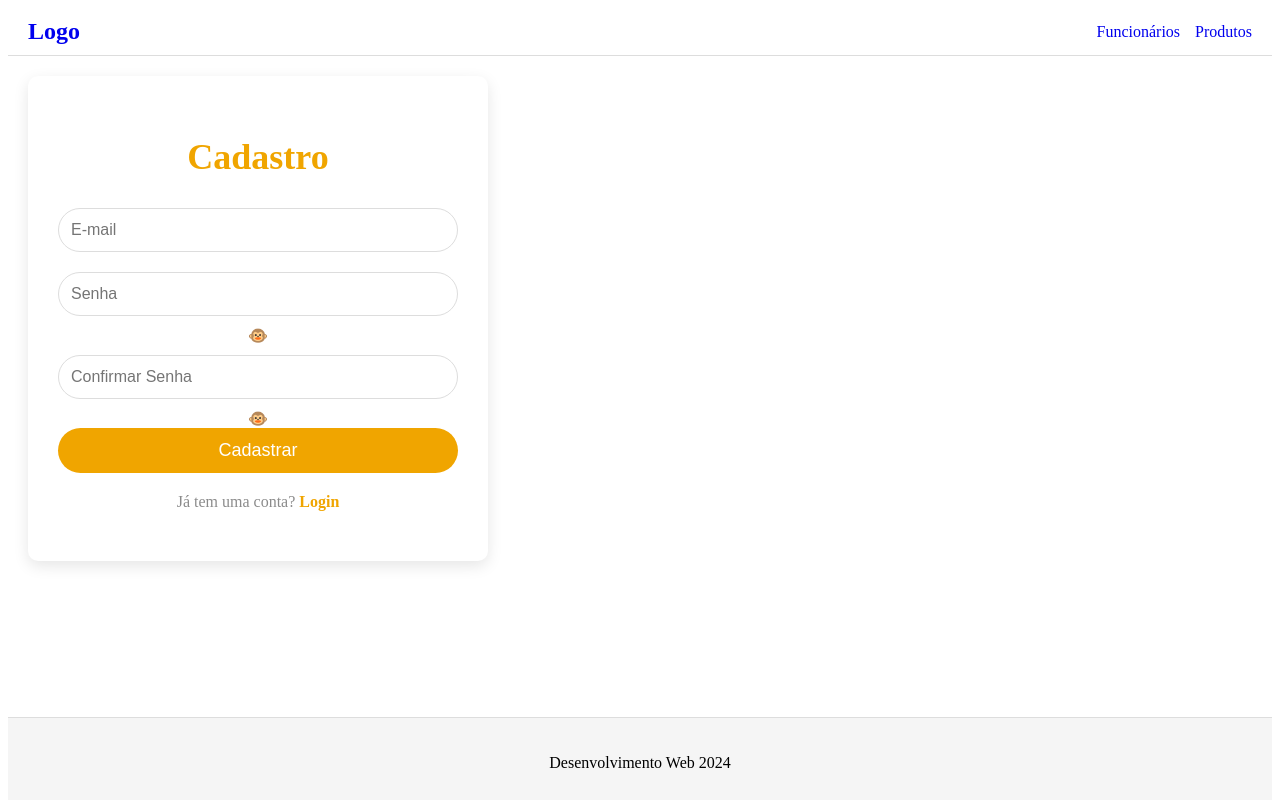
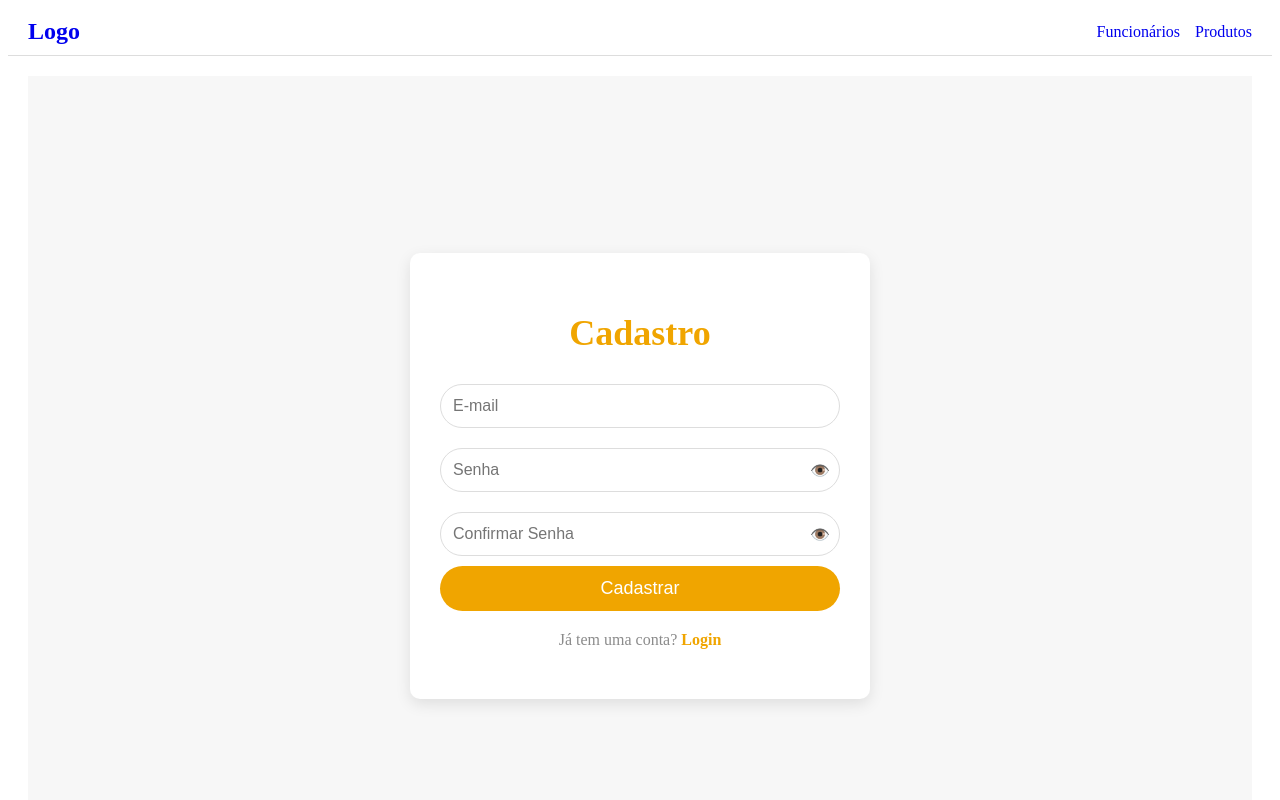
Before and after one commit to VictorAlbaradoBraga/Desenvolvimento_WEB, a React (Vite) app: page /cadastro in a window 1280 px wide. Shown: the top 800 px of the page. Built offline with nearby package versions, Linux system fonts and the light colour scheme.

Commit message:
css auth

```diff
--- a/src/css/Auth.css
+++ b/src/css/Auth.css
@@ -1,5 +1,3 @@
-Auth.css
-
 .auth-container {
   position: relative;
   width: 100%;
@@ -87,3 +85,20 @@ Auth.css
 .auth-content .auth-links a:hover {
   text-decoration: underline;
 }
+
+/* Estilos para o campo de senha e o ícone de visibilidade */
+.password-container {
+  position: relative;
+}
+
+.password-container input {
+  padding-right: 40px; /* Espaço para o ícone de visibilidade */
+}
+
+.password-container .visibility-icon {
+  position: absolute;
+  right: 10px;
+  top: 50%;
+  transform: translateY(-50%);
+  cursor: pointer;
+}
--- a/src/pages/Cadastro.jsx
+++ b/src/pages/Cadastro.jsx
@@ -7,38 +7,19 @@ const Cadastro = () => {
     const [password, setPassword] = useState('');
     const [confirmPassword, setConfirmPassword] = useState('');
     const [error, setError] = useState('');
-  const [showPassword, setShowPassword] = useState(false);
-  const [showConfirmPassword, setShowConfirmPassword] = useState(false);
+    const [passwordVisible, setPasswordVisible] = useState(false);
+    const [confirmPasswordVisible, setConfirmPasswordVisible] = useState(false);
     const navigate = useNavigate();
-
-  const togglePasswordVisibility = () => setShowPassword(!showPassword);
-  const toggleConfirmPasswordVisibility = () => setShowConfirmPassword(!showConfirmPassword);
 
     const handleSubmit = async (e) => {
         e.preventDefault();
         if (password !== confirmPassword) {
-      setError("As senhas não coincidem");
+            setError('As senhas não coincidem!');
             return;
         }
-
-    try {
-      const response = await fetch('/api/auth', {
-        method: 'POST',
-        headers: {
-          'Content-Type': 'application/json',
-        },
-        body: JSON.stringify({ email, password }),
-      });
-
-      if (response.ok) {
+        // Lógica de envio para o backend
+        // (Substitua pelo fetch para seu backend)
         navigate('/produtos');
-      } else {
-        const data = await response.json();
-        setError(data.error || 'Erro ao cadastrar usuário');
-      }
-    } catch (err) {
-      setError('Erro ao cadastrar usuário');
-    }
     };
 
     return (
@@ -54,28 +35,32 @@ const Cadastro = () => {
                         onChange={(e) => setEmail(e.target.value)}
                         required
                     />
-          <div className="password-field">
+                    <div className="password-container">
                         <input
-              type={showPassword ? "text" : "password"}
+                            type={passwordVisible ? 'text' : 'password'}
                             placeholder="Senha"
                             value={password}
                             onChange={(e) => setPassword(e.target.value)}
                             required
                         />
-            <span onClick={togglePasswordVisibility} className="password-toggle">
-              {showPassword ? '🙈' : '🐵'}
+                        <span
+                            className="visibility-icon"
+                            onClick={() => setPasswordVisible(!passwordVisible)}>
+                            👁️
                         </span>
                     </div>
-          <div className="password-field">
+                    <div className="password-container">
                         <input
-              type={showConfirmPassword ? "text" : "password"}
+                            type={confirmPasswordVisible ? 'text' : 'password'}
                             placeholder="Confirmar Senha"
                             value={confirmPassword}
                             onChange={(e) => setConfirmPassword(e.target.value)}
                             required
                         />
-            <span onClick={toggleConfirmPasswordVisibility} className="password-toggle">
-              {showConfirmPassword ? '🙈' : '🐵'}
+                        <span
+                            className="visibility-icon"
+                            onClick={() => setConfirmPasswordVisible(!confirmPasswordVisible)}>
+                            👁️
                         </span>
                     </div>
                     <button type="submit">Cadastrar</button>
```
Lines whose indentation alone changed are shown as unchanged.
